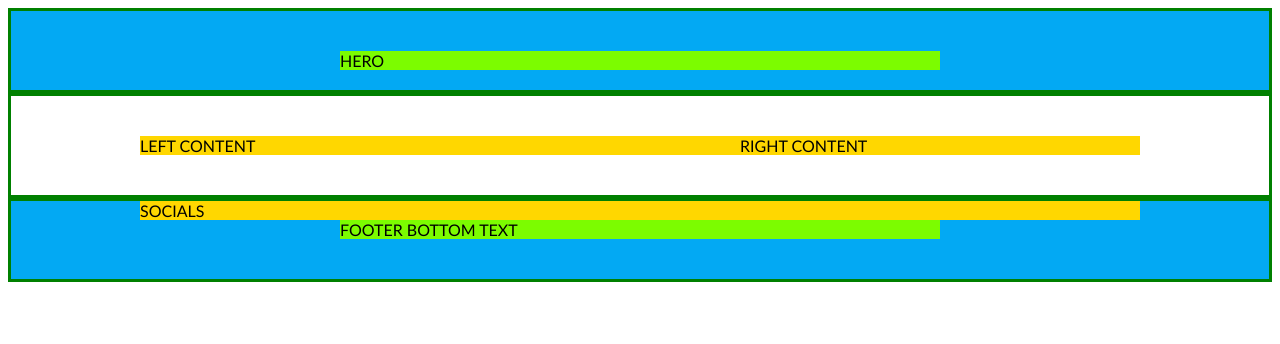
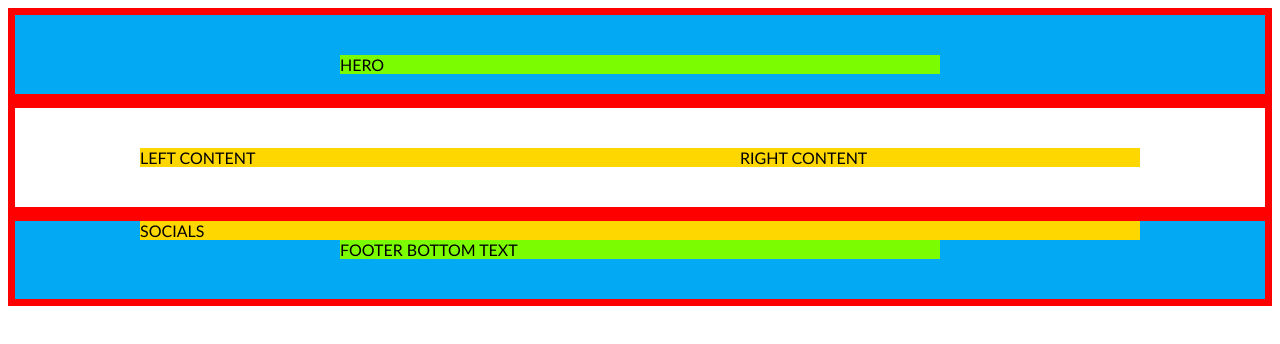
Before and after one commit to vikontrimaite/coming-soon-page, a plain HTML site: page index.html in a window 1280 px wide. Drawn offline with Linux system fonts and the light colour scheme.

Commit message:
Update css/layout.css

```diff
--- a/css/layout.css
+++ b/css/layout.css
@@ -9,7 +9,7 @@ body {
     /* grid'as savyje gali turėti kitų gridų'ų (grid'o cell'ė) */
     /* grid-template-columns: 1fr 1fr 1fr; - taip visi stulpeliai tampa vienodo dydžio */
     padding: 40px 0;
-    border: green 3px solid;
+    border: red 7px solid;
 }
     .container > .row-short {
         grid-column: 3/4;
```
